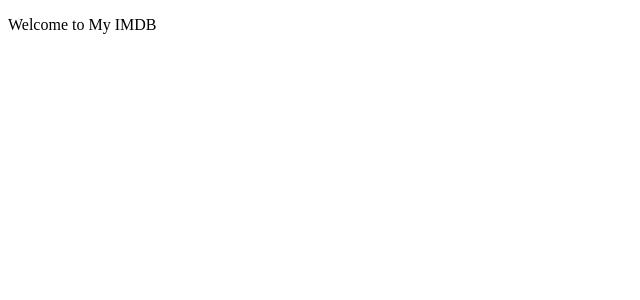
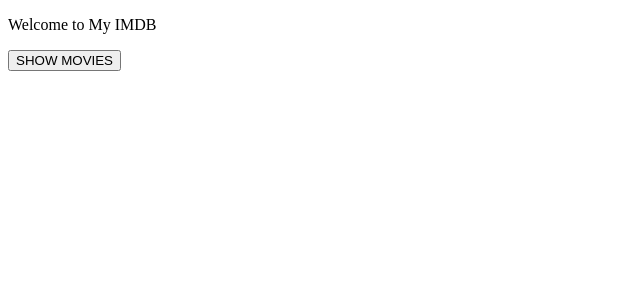
Before and after one commit to ptezanos/my-imdb, an Angular app in the folder my-imdb-frontend/: page / in a window 1280 px wide. Shown: the top 300 px of the page, without its empty margins (0-640 px from the left). Built offline with nearby package versions, Linux system fonts and the light colour scheme.

Commit message:
Navigation button component, simple navigation between pages

```diff
--- a/my-imdb-frontend/src/app/components/home/home.component.html
+++ b/my-imdb-frontend/src/app/components/home/home.component.html
@@ -1 +1,2 @@
 <p>Welcome to My IMDB</p>
+<app-navigation-button [title]="moviesTitle" [pageName]="moviesPageName"></app-navigation-button>
--- a/my-imdb-frontend/src/app/components/home/home.component.ts
+++ b/my-imdb-frontend/src/app/components/home/home.component.ts
@@ -1,13 +1,17 @@
 import { Component } from '@angular/core';
 import { CommonModule } from '@angular/common';
+import { NavigationButtonComponent } from '../navigation-button/navigation-button.component';
 
 @Component({
   selector: 'app-home',
   standalone: true,
-  imports: [CommonModule],
+  imports: [CommonModule, NavigationButtonComponent],
   templateUrl: './home.component.html',
   styleUrl: './home.component.css'
 })
 export class HomeComponent {
 
+  moviesTitle: string = "SHOW MOVIES";
+  moviesPageName: string = "movies";
+
 }
--- a/my-imdb-frontend/src/app/components/movies/movies.component.html
+++ b/my-imdb-frontend/src/app/components/movies/movies.component.html
@@ -1 +1,2 @@
+<app-navigation-button [title]="homeTitle" [pageName]="homePageName"></app-navigation-button>
 <p>MOVIES</p>
--- a/my-imdb-frontend/src/app/components/movies/movies.component.ts
+++ b/my-imdb-frontend/src/app/components/movies/movies.component.ts
@@ -1,13 +1,17 @@
 import { Component } from '@angular/core';
 import { CommonModule } from '@angular/common';
+import { NavigationButtonComponent } from '../navigation-button/navigation-button.component';
 
 @Component({
   selector: 'app-movies',
   standalone: true,
-  imports: [CommonModule],
+  imports: [CommonModule, NavigationButtonComponent],
   templateUrl: './movies.component.html',
   styleUrl: './movies.component.css'
 })
 export class MoviesComponent {
 
+  homeTitle: string = "HOME";
+  homePageName: string = "";
+
 }
--- /dev/null
+++ b/my-imdb-frontend/src/app/components/navigation-button/navigation-button.component.html
@@ -0,0 +1,6 @@
+<button
+class="button"
+(click)="goToPage()"
+>
+  {{ title }}
+</button>
--- /dev/null
+++ b/my-imdb-frontend/src/app/components/navigation-button/navigation-button.component.ts
@@ -0,0 +1,23 @@
+import { Component, Input } from '@angular/core';
+import { CommonModule } from '@angular/common';
+import { Router } from '@angular/router';
+
+@Component({
+  selector: 'app-navigation-button',
+  standalone: true,
+  imports: [CommonModule],
+  templateUrl: './navigation-button.component.html',
+  styleUrl: './navigation-button.component.css'
+})
+export class NavigationButtonComponent {
+
+  @Input() title!: string;
+  @Input() pageName!: string;
+
+  constructor(private router: Router) { }
+
+  goToPage(){
+    this.router.navigate([`${this.pageName}`]);
+  }
+
+}
```
Also changed, not shown: my-imdb-frontend/src/app/components/navigation-button/navigation-button.component.css (added), 1 other file (tests, documents, lock files or other folders).
